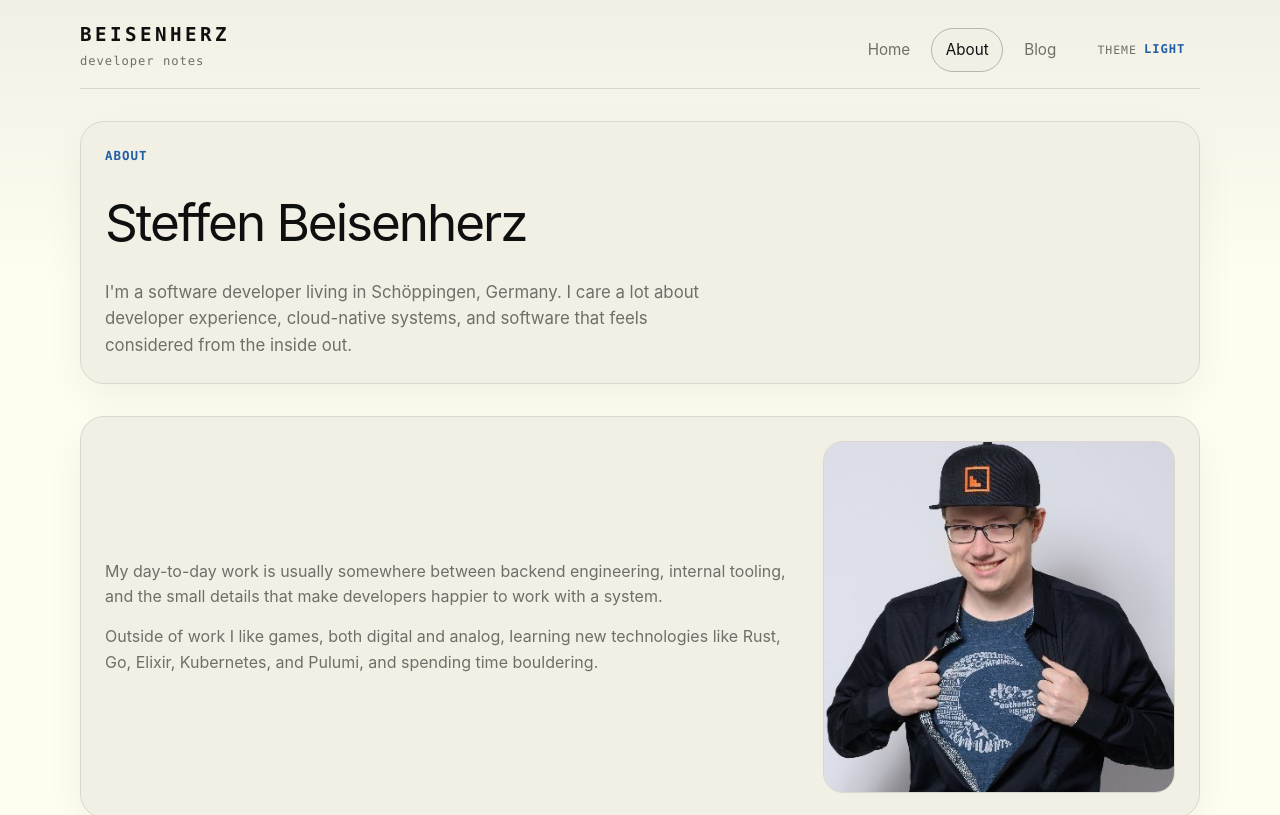
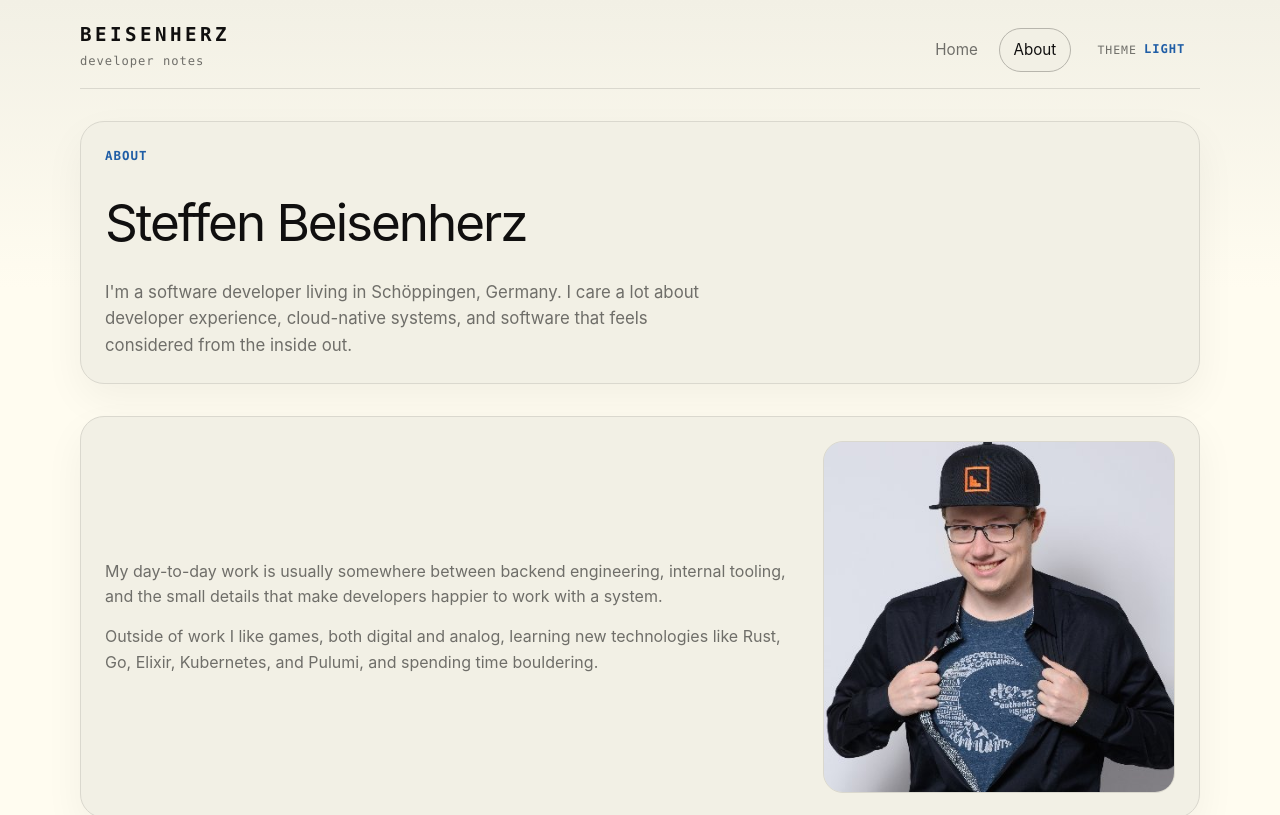
Before and after one commit to Sironheart/sironheart.github.io, an Astro site: page /about in a window 1280 px wide. Shown: the top 815 px of the page. Built offline with nearby package versions, Linux system fonts and the light colour scheme; Astro itself is replaced by a stand-in of ours.

Commit message:
drop blog for now as I have no relevant content for now

```diff
--- a/src/layouts/BaseLayout.astro
+++ b/src/layouts/BaseLayout.astro
@@ -13,7 +13,7 @@ const currentPath = Astro.url.pathname;
 const links: NavbarLink[] = [
   { href: "/", text: "Home" },
   { href: "/about", text: "About" },
-  { href: "/blog", text: "Blog" },
+  // { href: "/blog", text: "Blog" },
 ];
 
 title = title ? `${title} - ` : "";
--- a/src/pages/index.astro
+++ b/src/pages/index.astro
@@ -89,6 +89,8 @@ const recentRoles = jobs.slice(0, 3);
     </section>
   </div>
 
+  {
+    /*
   <section class="section-card">
     <div class="section-header-row">
       <div>
@@ -103,4 +105,6 @@ const recentRoles = jobs.slice(0, 3);
       {featuredPosts.map((post) => <Post post={post} />)}
     </div>
   </section>
+  */
+  }
 </Layout>
```
Also changed, not shown: pnpm-lock.yaml, 2 other files.
